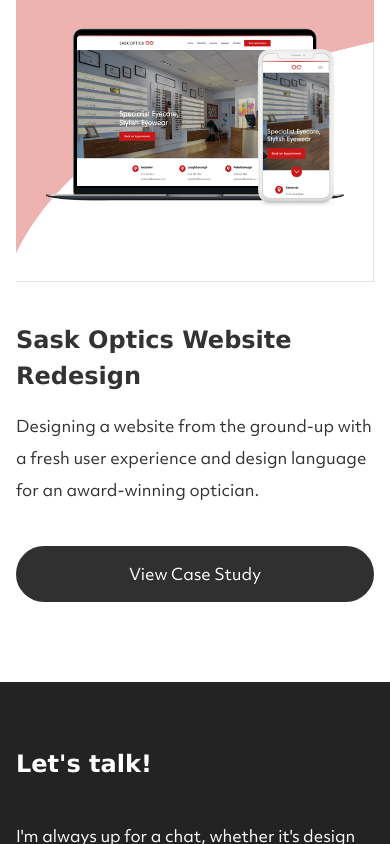
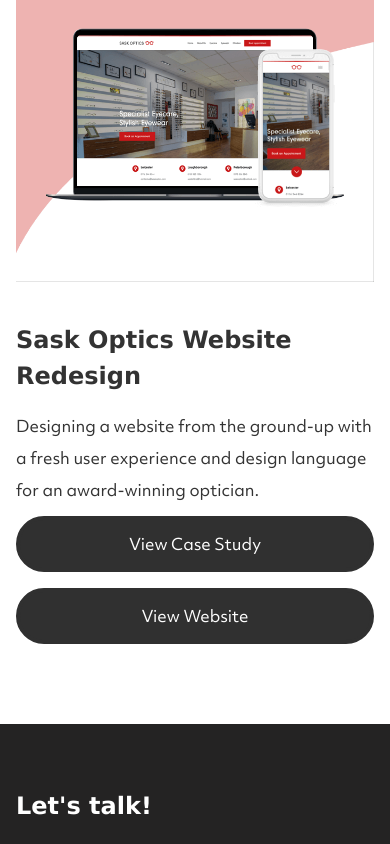
Before and after one commit to Thaxnay/UX-Website, a plain HTML site: page index.html in a window 390 px wide. Shown: the part 584-1428 px from the top of the page. Drawn offline with nearby package versions, Linux system fonts and the light colour scheme; a web font is replaced by a local one.

Commit message:
Updated with Site Link

```diff
--- a/css/thaxnay.webflow.css
+++ b/css/thaxnay.webflow.css
@@ -563,6 +563,18 @@ h4 {
   color: #3697f8;
 }
 
+.div-block-12 {
+  display: -ms-grid;
+  display: grid;
+  grid-auto-columns: 1fr;
+  grid-column-gap: 16px;
+  grid-row-gap: 16px;
+  -ms-grid-columns: 1fr 1fr;
+  grid-template-columns: 1fr 1fr;
+  -ms-grid-rows: auto auto;
+  grid-template-rows: auto auto;
+}
+
 @media screen and (max-width: 991px) {
   .grid-2 {
     grid-row-gap: 80px;
@@ -638,9 +650,12 @@ h4 {
     -o-object-fit: cover;
     object-fit: cover;
   }
+  .button-2 {
+    margin-top: 0px;
+  }
   .gallery-image {
-    -o-object-fit: cover;
-    object-fit: cover;
+    -o-object-fit: contain;
+    object-fit: contain;
   }
   .div-block-11 {
     width: 24px;
@@ -705,6 +720,10 @@ h4 {
     position: absolute;
     top: 30px;
     display: none;
+  }
+  .div-block-12 {
+    -ms-grid-columns: 1fr;
+    grid-template-columns: 1fr;
   }
 }
 
--- a/index.html
+++ b/index.html
@@ -1,10 +1,17 @@
 <!DOCTYPE html>
 <!--  This site was created in Webflow. http://www.webflow.com  -->
-<!--  Last Published: Sat Jul 18 2020 10:58:04 GMT+0000 (Coordinated Universal Time)  -->
+<!--  Last Published: Sat Jul 18 2020 13:23:05 GMT+0000 (Coordinated Universal Time)  -->
 <html data-wf-page="5f03a5668934bbd5f1058aef" data-wf-site="5f03a5668934bb26b9058aee">
 <head>
   <meta charset="utf-8">
-  <title>Thaxnay&#x27;s UX Portfolio</title>
+  <title>Thaxnay Kapdee - UX/UI Designer</title>
+  <meta content="Thaxnay Kapdee is a UX/UI Designer focused on creating accessible design that bridges our human and digital environments, by listening to users and crafting feel-good solutions." name="description">
+  <meta content="Thaxnay Kapdee - UX/UI Designer" property="og:title">
+  <meta content="Thaxnay Kapdee is a UX/UI Designer focused on creating accessible design that bridges our human and digital environments, by listening to users and crafting feel-good solutions." property="og:description">
+  <meta content="Thaxnay Kapdee - UX/UI Designer" property="twitter:title">
+  <meta content="Thaxnay Kapdee is a UX/UI Designer focused on creating accessible design that bridges our human and digital environments, by listening to users and crafting feel-good solutions." property="twitter:description">
+  <meta property="og:type" content="website">
+  <meta content="summary_large_image" name="twitter:card">
   <meta content="width=device-width, initial-scale=1" name="viewport">
   <meta content="Webflow" name="generator">
   <link href="css/normalize.css" rel="stylesheet" type="text/css">
@@ -35,7 +42,9 @@
   <div class="grid-portfolio-section w-container"><a id="w-node-2a00597077e6-f1058aef" href="optician-case-study.html" class="w-inline-block"><img src="images/Portfolio-Thumbnail.png" alt="" class="gallery-image"></a>
     <div>
       <h3 class="bold sub-heading">Sask Optics Website Redesign<br></h3>
-      <p class="body-large">Designing a website from the ground-up with a fresh user experience and design language for an award-winning optician.<br></p><a href="optician-case-study.html" class="button-2 w-button">View Case Study</a></div>
+      <p class="body-large">Designing a website from the ground-up with a fresh user experience and design language for an award-winning optician.<br></p>
+      <div class="div-block-12"><a href="optician-case-study.html" class="button-2 w-button">View Case Study</a><a href="https://saskoptics.com/" target="_blank" class="button-2 w-button">View Website</a></div>
+    </div>
   </div>
   <div class="section-2">
     <div class="container-6 w-container">
```
Also changed, not shown: about.html (+4 -4 lines), optician-case-study.html (+1 -1 lines), opticians.html (+1 -1 lines), styleguide.html (+1 -1 lines), 1 other file.
